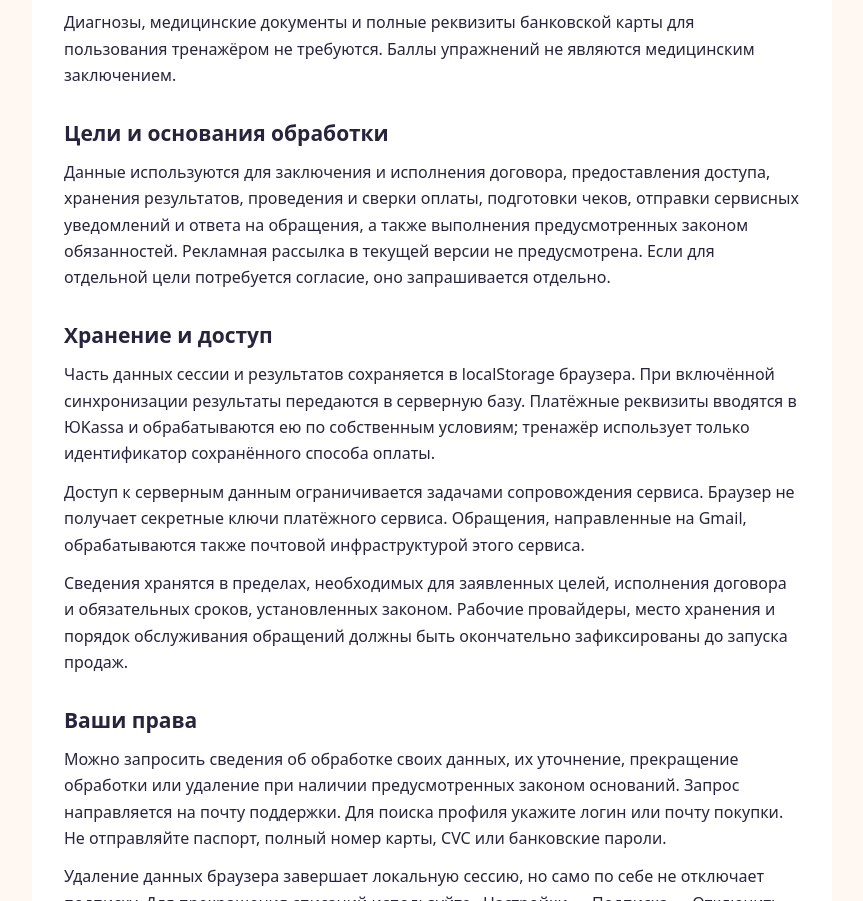
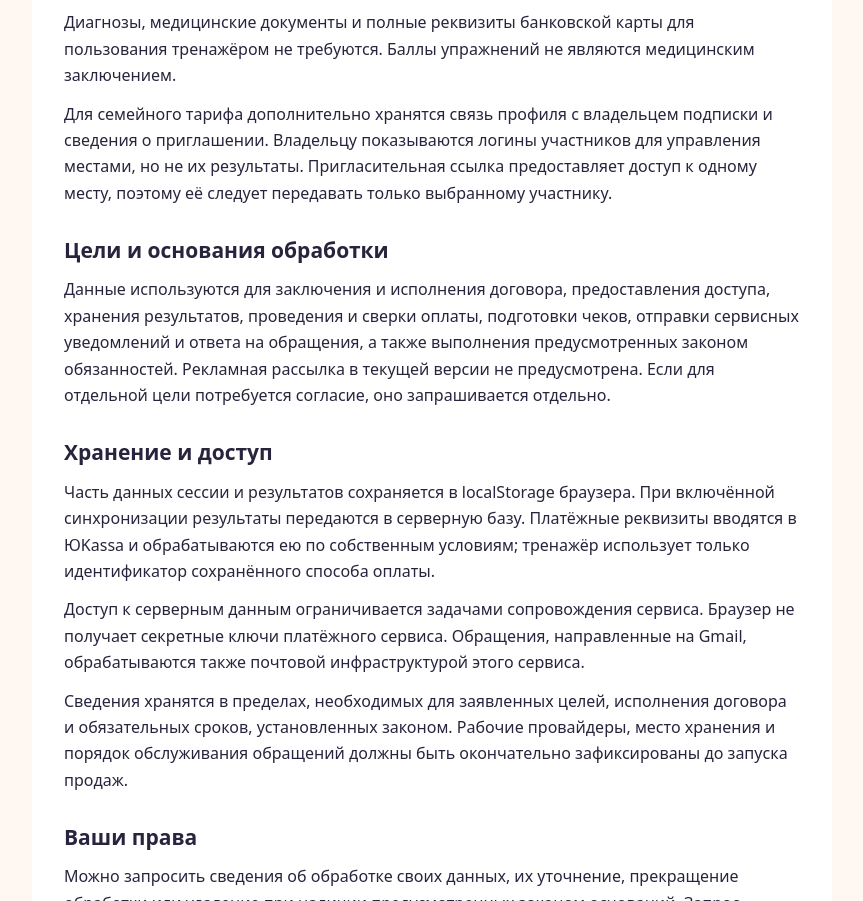
Before and after one commit to rpregul/zavod, a plain HTML site: page neuro/privacy.html in a window 1280 px wide. Shown: the part 843-1744 px from the top of the page, without its empty margins (208-1071 px from the left). Drawn offline with Linux system fonts and the light colour scheme.

Commit message:
Add full trial and family subscription flow: privacy.html

```diff
--- a/neuro/privacy.html
+++ b/neuro/privacy.html
@@ -9,6 +9,7 @@
 <h2>Какие данные нужны</h2>
 <ul><li>Логин, данные проверки PIN и токен сессии — для входа и доступа к профилю. PIN не хранится в открытом виде.</li><li>Почта — для связи по покупке, чека и уведомления о продлении.</li><li>Результаты и даты упражнений — для истории и статистики.</li><li>Идентификаторы платежей, их суммы и статусы, срок доступа, факт и время согласия с автопродлением и его отмены — для исполнения подписки и проверки расчётов.</li><li>Содержание обращений в поддержку и технические сведения об ошибках — для решения проблемы. Инфраструктура также может фиксировать IP-адрес и сведения о браузере в технических журналах.</li></ul>
 <p>Диагнозы, медицинские документы и полные реквизиты банковской карты для пользования тренажёром не требуются. Баллы упражнений не являются медицинским заключением.</p>
+<p>Для семейного тарифа дополнительно хранятся связь профиля с владельцем подписки и сведения о приглашении. Владельцу показываются логины участников для управления местами, но не их результаты. Пригласительная ссылка предоставляет доступ к одному месту, поэтому её следует передавать только выбранному участнику.</p>
 <h2>Цели и основания обработки</h2>
 <p>Данные используются для заключения и исполнения договора, предоставления доступа, хранения результатов, проведения и сверки оплаты, подготовки чеков, отправки сервисных уведомлений и ответа на обращения, а также выполнения предусмотренных законом обязанностей. Рекламная рассылка в текущей версии не предусмотрена. Если для отдельной цели потребуется согласие, оно запрашивается отдельно.</p>
 <h2>Хранение и доступ</h2>
```
